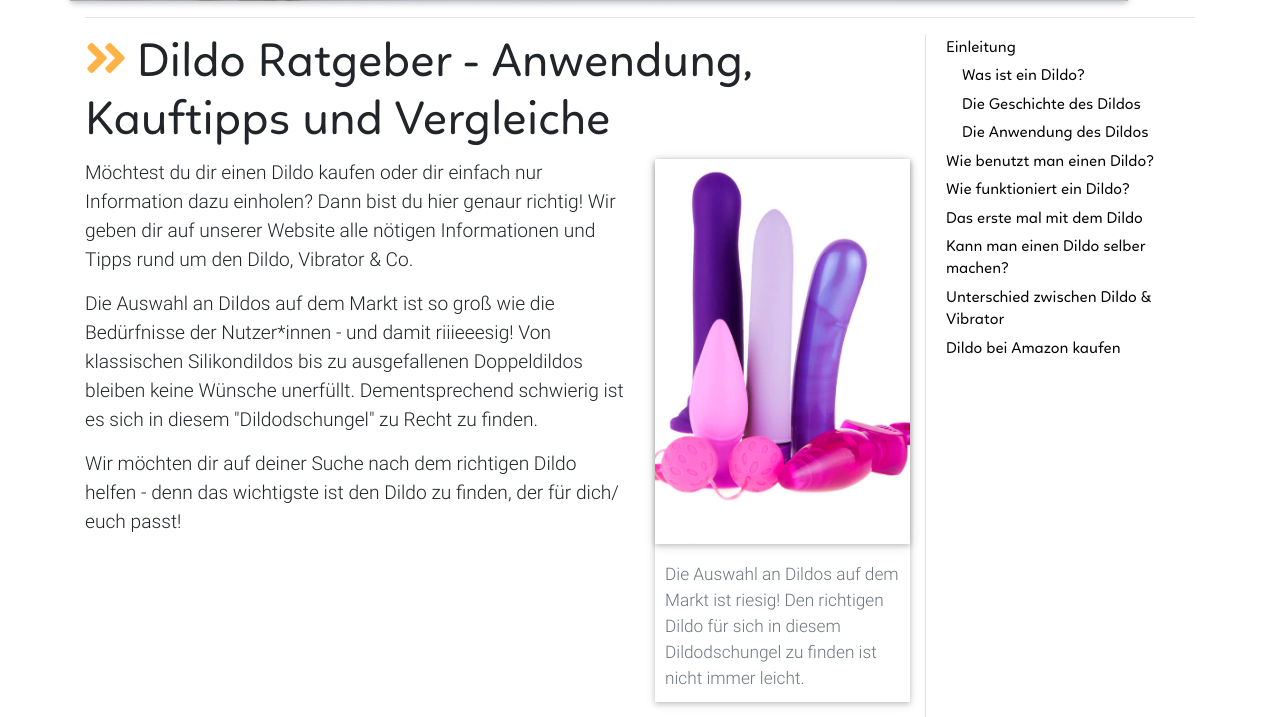
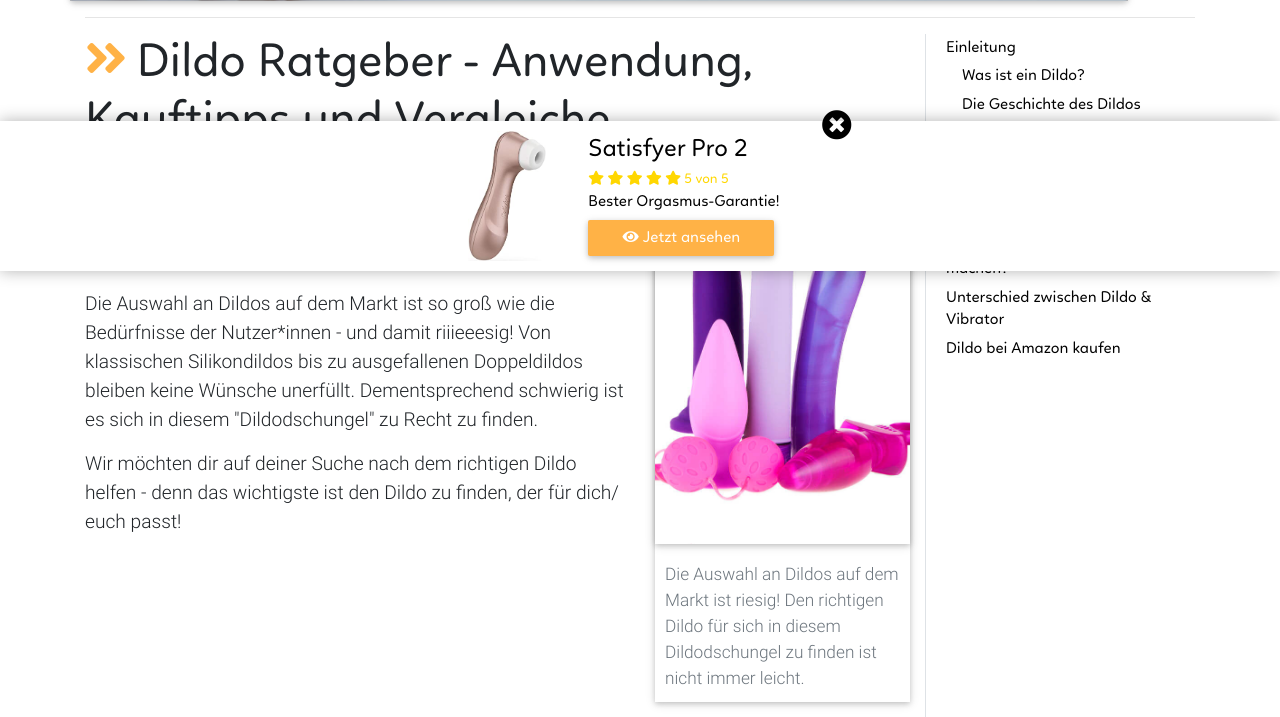
Before and after one commit to saladin100/dildo-welt, a PHP site: page /index.php in a window 1280 px wide. Shown: the part 529-1246 px from the top of the page. Run offline with PHP 8.4, Linux system fonts and the light colour scheme; some libraries are stand-ins or nearby versions; some web fonts are replaced.

Commit message:
Neuer footer banner auf desktop

```diff
--- a/includes/fixed/fixed-bottom-bar.php
+++ b/includes/fixed/fixed-bottom-bar.php
@@ -1,53 +1,131 @@
 <style>
     @media (min-width: 576px) {
         .fixed-bottom-bar {
-            background-color: #42B3A2;
-            color: #fff;
-            height: 52px;
+            background-color: #fff;
+            color: #000;
+            height: 150px;
             padding: 2px 10px;
-            text-align: center;
-            font-size: 16px
+            box-shadow: 0px 0px 15px rgba(0, 0, 0, 0.3);
+            font-size: 16px;
+            padding: 10px 0px;
         }
 
         body {
-            margin-bottom: 40px;
+            margin-bottom: 150px;
+        }
+
+        #toggler {
+            top: -25px;
+            font-size: 30px;
+            cursor: pointer;
+            display: none;
         }
     }
 
+/**
     @media (max-width: 575px) {
         .fixed-bottom-bar {
-            background-color: #42B3A2;
-            color: #fff;
-            height: 52px;
+            background-color: #fff;
+            color: #000;
+            height: 150px;
             padding: 2px 10px;
-            text-align: center;
-            font-size: 16px
+            font-size: 16px;
+            box-shadow: 0px 0px 15px rgba(0, 0, 0, 0.3);
         }
 
         body {
-            margin-bottom: 40px;
+            margin-bottom: 165px;
         }
 
+        #toggler {
+            top: -15px;
+            font-size: 30px;
+            cursor: pointer;
+            position: absolute;
+            right: 10px;
+        }
 
-    }
+    } */
 </style>
+
+<script >
+
+
+    window.addEventListener("load", function() {
+        setTimeout(function() {
+                document.getElementById("toggler").style.display = "block";
+            }, 4500),
+            document.getElementById("toggler").addEventListener('click', function() {
+                document.getElementById("fixed-bottom-bar").classList.remove("slideInUp");
+                document.getElementById("fixed-bottom-bar").classList.remove("delay-5s");
+                document.body.style.margin = "0px";
+                document.getElementById("fixed-bottom-bar").classList.add("slideOutDown");
+            }, false)
+    }, false);
+
+
+</script>
 
 
 
-<div style="cursor: pointer" onclick="gtag('event', 'click', {'event_category': 'Promo Banner','event_label':'Open Modal'});" class="fixed-bottom fixed-bottom-bar slideInUp animated delay-5s"
-id="promo-bar" style="font-family: LinotteRegular, Arial, sans-serif !important;" data-target="#modalDiscount" data-toggle="modal">
+<div id="fixed-bottom-bar" class="fixed-bottom fixed-bottom-bar slideInUp animated delay-5s" style="font-family: LinotteRegular, Arial, sans-serif !important;">
 
-    <div class="d-none d-sm-block">
-        <span style="padding-right:2px;">👉</span> <strong>WHAAAT?</strong> 10% Rabatt bei <strong>venize</strong>
-        <button style="padding:8px 33px 6px 33px;font-size:16px" type="button" class="btn btn-md  btn-primary waves-effect waves-light" > Ja, will ich!
-        </button>
+    <div class="container d-none d-sm-block" style="max-width:400px;">
+        <div class="row">
+            <div class="col-4">
+                <img src="/img/satisfyer-pro-2.jpg" style="max-height:130px" class="mx-auto d-block">
+            </div>
+            <div class="col-7">
+
+                <span style="font-size:25px;font-weight:bolder;font-family: LinotteRegular, Arial, sans-serif !important">
+                    Satisfyer Pro 2</span>
+
+                <div style="text-align:left;color:#FFD701;font-size:14px">
+                    <i class="fas fa-star"></i>
+                    <i class="fas fa-star"></i>
+                    <i class="fas fa-star"></i>
+                    <i class="fas fa-star"></i>
+                    <i class="fas fa-star"></i>
+                    5 von 5</div>
+                Bester Orgasmus-Garantie!<br>
+                <a href="http://tidd.ly/657d38a6" target="_blank" onclick="gtag('event', 'click', {'event_category': 'Promo Banner Footer','event_label':'SATISFYER'});" style="padding:0.4rem 2.14rem;margin-left:0px;" class="btn-primary waves-effect waves-light btn">
+                    <i class="fas fa-eye"></i> Jetzt ansehen</a>
+            </div>
+            <div class="col-1" id="toggler" class="slideInUp animated delay-5s">
+                <i class="fas fa-times-circle"></i>
+            </div>
+        </div>
     </div>
 
-    <div class="d-block d-sm-none">
-    <span style="padding-right:4px;">🎁</span> Lust auf ein Geschenk?
-    <button style="padding:8px 20px 6px 20px;font-size:16px" type="button" class="btn btn-md  btn-primary waves-effect waves-light" > Na klar!
-        </button>
-    </div>
+
+
+    <!--
+    <div class="d-block d-sm-none pt-2">
+
+        <div class="row justify-content-md-center">
+            <div class="col-3">
+                <img src="/img/satisfyer-pro-2.jpg" style="max-height:120px" class="mx-auto d-block">
+            </div>
+            <div class="col-9">
+
+                <span style="font-size:25px;font-weight:bolder;font-family: LinotteRegular, Arial, sans-serif !important">
+                    Satisfyer Pro 2</span><br>
+                <div style="text-align:left;color:#FFD701;font-size:16px">
+                    <i class="fas fa-star"></i>
+                    <i class="fas fa-star"></i>
+                    <i class="fas fa-star"></i>
+                    <i class="fas fa-star"></i>
+                    <i class="fas fa-star"></i>
+                    5 von 5</div>
+
+                Bester Orgasmus-Garantie!<br>
+                <a href="http://tidd.ly/657d38a6" target="_blank" onclick="gtag('event', 'click', {'event_category': 'Promo Banner Footer','event_label':'SATISFYER'});" style="font-size:15px;padding:0.4rem 2.14rem;margin-left:0px;" class="btn-primary waves-effect waves-light btn">
+                    <i class="fas fa-eye"></i> Jetzt ansehen</a>
+            </div>
+
+            <div id="toggler" class="slideInUp animated delay-5s">
+                <i class="fas fa-times-circle"></i>
+            </div>
+        </div>
+    </div>-->
 </div>
-
-<?php include("promo_banner.php") ?>
--- a/includes/fixed/footer.php
+++ b/includes/fixed/footer.php
@@ -1,4 +1,6 @@
 
+ <?php include("fixed-bottom-bar.php")
+  ?>
 
 <!-- Footer -->
 <footer id="myfooter" class="page-footer font-small stylish-color-dark pt-4 mt-4">
--- a/includes/scripts_head.php
+++ b/includes/scripts_head.php
@@ -16,7 +16,7 @@
 <link href="css/style.css" rel="stylesheet">
 <link href="css/custom-navbar.css" rel="stylesheet">
 <link rel="stylesheet" type="text/css" href="//cdnjs.cloudflare.com/ajax/libs/cookieconsent2/3.1.0/cookieconsent.min.css" />
-   <!-- Global site tag (gtag.js) - Google Analytics-->
+   <!-- Global site tag (gtag.js) - Google Analytics
 <script async src="https://www.googletagmanager.com/gtag/js?id=UA-99749108-8"></script>
 <script>
   window.dataLayer = window.dataLayer || [];
@@ -25,3 +25,5 @@
 
   gtag('config', 'UA-99749108-8', { 'anonymize_ip': true });
 </script>
+
+-->
```
Also changed, not shown: img/satisfyer-pro-2.jpg (added).
